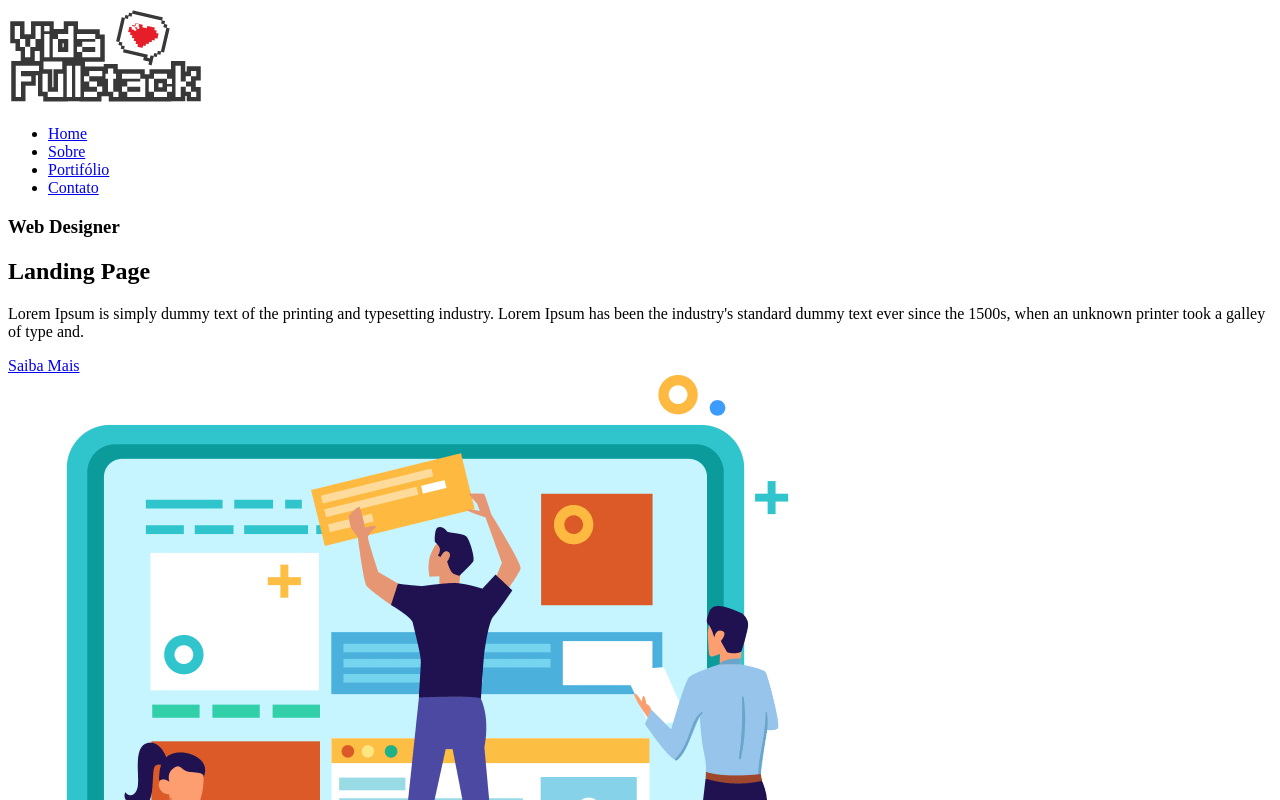
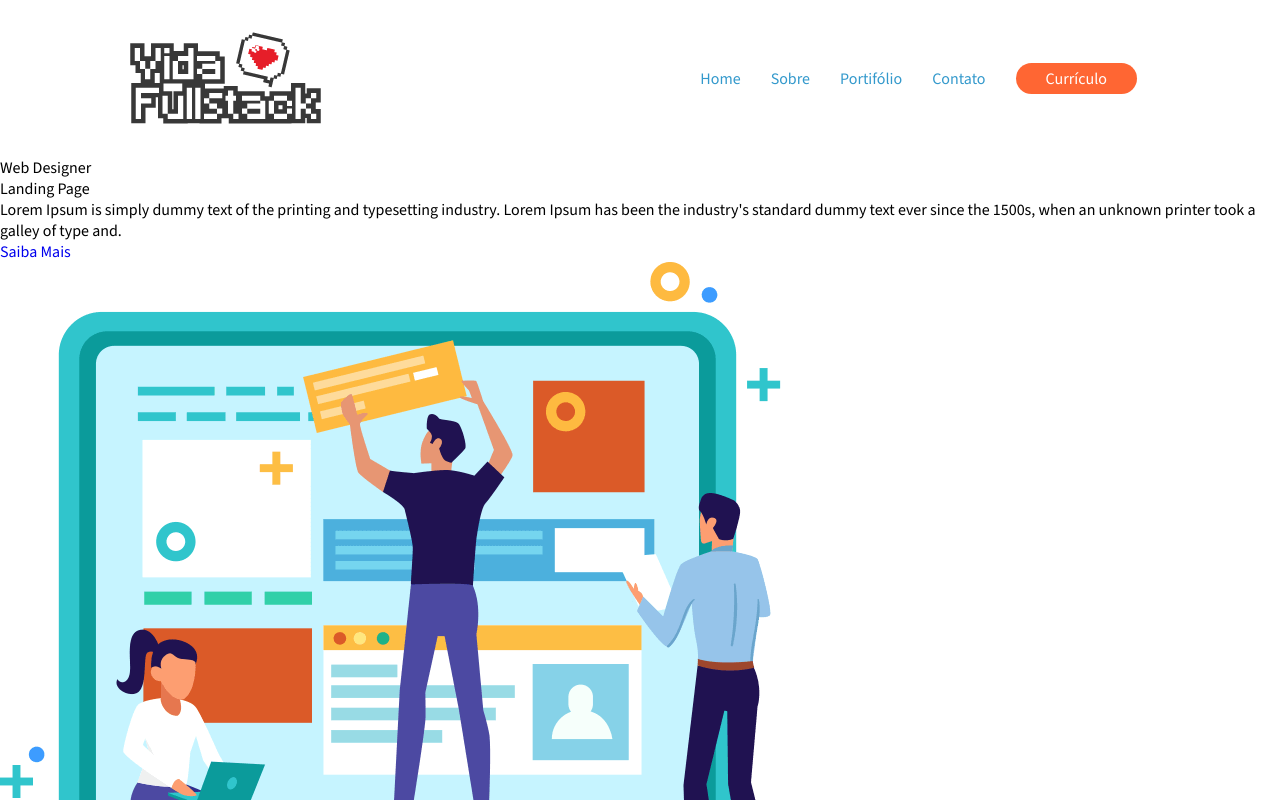
Before and after one commit to brucealberto/aula-vfs07, a plain HTML site: page index.html in a window 1280 px wide. Shown: the top 800 px of the page. Drawn offline with nearby package versions, Linux system fonts and the light colour scheme.

Commit message:
menu finalizado, botão adicionado

```diff
--- /dev/null
+++ b/assets/css/button.css
@@ -0,0 +1,9 @@
+.btn {
+  border-radius: 20px;
+  padding: 5px 30px;
+}
+
+.btn.btn-color {
+  background: #ff6633;
+  color: #fff;
+}
--- /dev/null
+++ b/assets/css/header.css
@@ -0,0 +1,22 @@
+header {
+  width: 1024px;
+  margin: 30px auto;
+
+  display: flex;
+  flex-direction: row;
+  justify-content: space-between;
+  align-items: center;
+
+}
+
+header nav ul {
+  display: flex;
+  flex-direction: row;
+  align-items: center;
+  list-style: none;
+}
+
+header nav ul li a {
+  margin: 0px 15px;
+  color: #3399cc;
+}
--- /dev/null
+++ b/assets/css/style.css
@@ -0,0 +1,18 @@
+/*Fonts*/
+@import url('https://fonts.googleapis.com/css2?family=Source+Sans+3:wght@200;300;400&display=swap');
+
+/*Arquivos externos*/
+@import "./header.css";
+@import "./button.css";
+
+/*Reset Css*/
+* {
+  margin: 0;
+  padding: 0;
+  border: 0;
+  font-size: 100%;
+  font: inherit;
+  vertical-align: baseline;
+  text-decoration: none;
+  font-family: 'Source Sans 3', sans-serif;
+}
--- a/index.html
+++ b/index.html
@@ -3,7 +3,8 @@
 
 <head>
   <meta charset="UTF-8">
-  <meta name="viewport" content="width=	, initial-scale=1.0">
+  <meta name="viewport" content="width=device-width, initial-scale=1.0">
+  <link rel="stylesheet" type="text/css" href="./assets/css/style.css">
   <title>Site Exemplo</title>
 </head>
 
@@ -29,9 +30,9 @@
           <a href="#">Contato</a>
         </li>
 
-        <!-- <li>
-          <a href="#">Currículo</a>
-        </li> -->
+        <li>
+          <a href="#" class="btn btn-color">Currículo</a>
+        </li>
       </ul>
     </nav>
     <!-- Fim Menu Site -->
```
